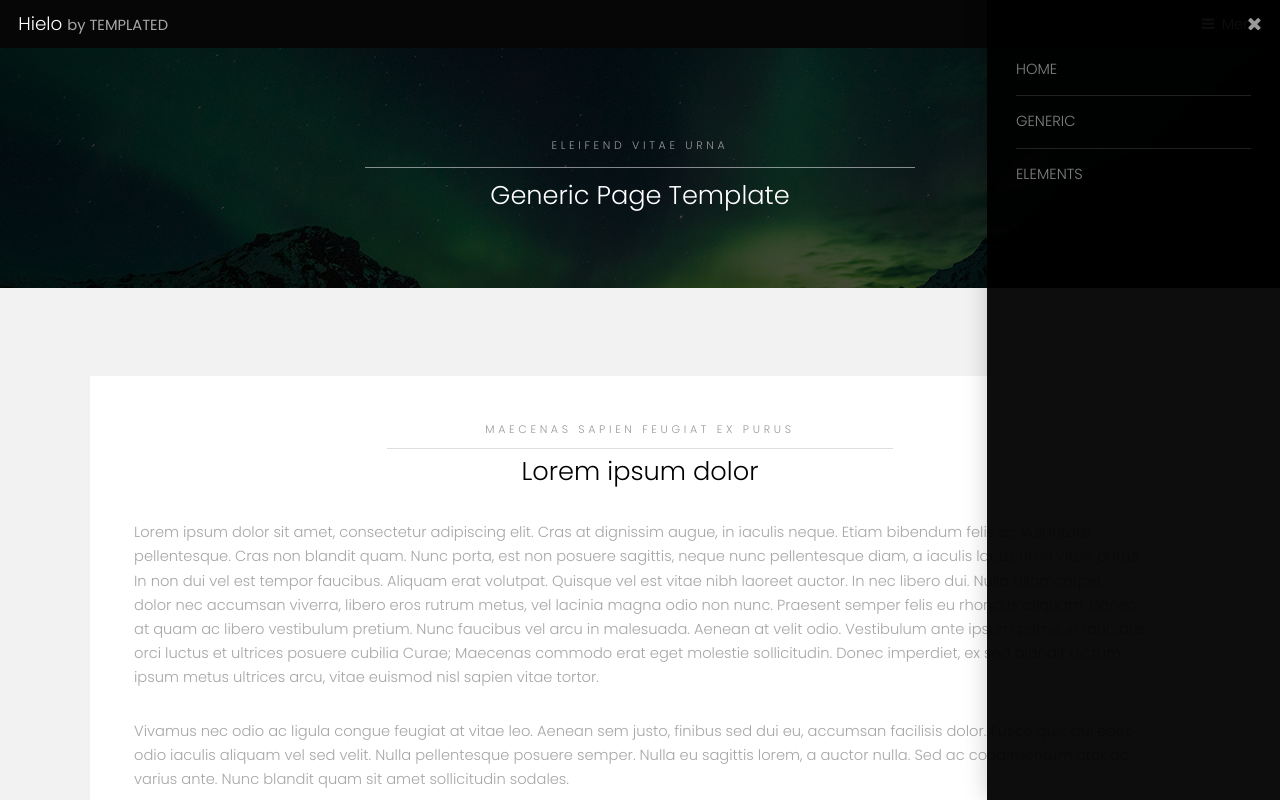
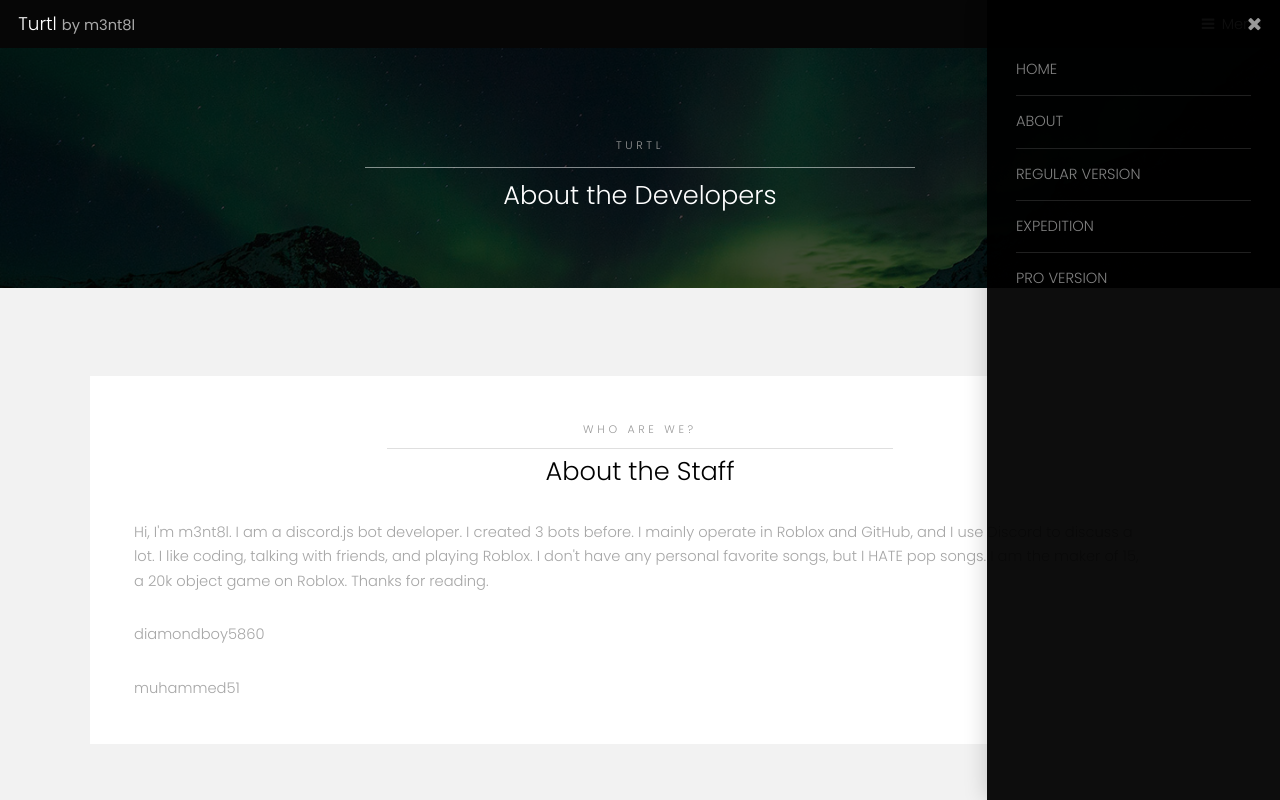
Before and after one commit to m3ntalhtml/turtl, a plain HTML site: page generic.html in a window 1280 px wide. Both pictures are taken after a click on the link "Menu". Shown: the top 800 px of the page. Drawn offline with Linux system fonts and the light colour scheme.

Commit message:
Update generic.html

```diff
--- a/generic.html
+++ b/generic.html
@@ -6,7 +6,7 @@
 -->
 <html>
 	<head>
-		<title>Hielo by TEMPLATED</title>
+		<title>Turtl - About</title>
 		<meta charset="utf-8" />
 		<meta name="viewport" content="width=device-width, initial-scale=1" />
 		<link rel="stylesheet" href="assets/css/main.css" />
@@ -15,7 +15,7 @@
 
 		<!-- Header -->
 			<header id="header">
-				<div class="logo"><a href="index.html">Hielo <span>by TEMPLATED</span></a></div>
+				<div class="logo"><a href="index.html">Turtl <span>by m3nt8l</span></a></div>
 				<a href="#menu">Menu</a>
 			</header>
 
@@ -23,8 +23,10 @@
 			<nav id="menu">
 				<ul class="links">
 					<li><a href="index.html">Home</a></li>
-					<li><a href="generic.html">Generic</a></li>
-					<li><a href="elements.html">Elements</a></li>
+					<li><a href="generic.html">About</a></li>
+					<li><a href="regular.html">Regular Version</a></li>
+					<li><a href="development.html">Expedition</a></li>
+					<li><a href="pro.html">Pro Version</a></li>
 				</ul>
 			</nav>
 
@@ -32,8 +34,8 @@
 			<section id="One" class="wrapper style3">
 				<div class="inner">
 					<header class="align-center">
-						<p>Eleifend vitae urna</p>
-						<h2>Generic Page Template</h2>
+						<p>Turtl</p>
+						<h2>About the Developers</h2>
 					</header>
 				</div>
 			</section>
@@ -44,14 +46,14 @@
 					<div class="box">
 						<div class="content">
 							<header class="align-center">
-								<p>maecenas sapien feugiat ex purus</p>
-								<h2>Lorem ipsum dolor</h2>
+								<p>Who are we?</p>
+								<h2>About the Staff</h2>
 							</header>
-							<p>Lorem ipsum dolor sit amet, consectetur adipiscing elit. Cras at dignissim augue, in iaculis neque. Etiam bibendum felis ac vulputate pellentesque. Cras non blandit quam. Nunc porta, est non posuere sagittis, neque nunc pellentesque diam, a iaculis lacus urna vitae purus. In non dui vel est tempor faucibus. Aliquam erat volutpat. Quisque vel est vitae nibh laoreet auctor. In nec libero dui. Nulla ullamcorper, dolor nec accumsan viverra, libero eros rutrum metus, vel lacinia magna odio non nunc. Praesent semper felis eu rhoncus aliquam. Donec at quam ac libero vestibulum pretium. Nunc faucibus vel arcu in malesuada. Aenean at velit odio. Vestibulum ante ipsum primis in faucibus orci luctus et ultrices posuere cubilia Curae; Maecenas commodo erat eget molestie sollicitudin. Donec imperdiet, ex sed blandit dictum, ipsum metus ultrices arcu, vitae euismod nisl sapien vitae tortor.</p>
+							<p>Hi, I'm m3nt8l. I am a discord.js bot developer. I created 3 bots before. I mainly operate in Roblox and GitHub, and I use Discord to discuss a lot. I like coding, talking with friends, and playing Roblox. I don't have any personal favorite songs, but I HATE pop songs. I am the maker of 15, a 20k object game on Roblox. Thanks for reading.</p>
 
-							<p>Vivamus nec odio ac ligula congue feugiat at vitae leo. Aenean sem justo, finibus sed dui eu, accumsan facilisis dolor. Fusce quis dui eget odio iaculis aliquam vel sed velit. Nulla pellentesque posuere semper. Nulla eu sagittis lorem, a auctor nulla. Sed ac condimentum orci, ac varius ante. Nunc blandit quam sit amet sollicitudin sodales.</p>
+							<p>diamondboy5860</p>
 
-							<p>Vivamus ultricies mollis mauris quis molestie. Quisque eu mi velit. In et cursus nibh. Donec facilisis, orci sed mollis hendrerit, nunc risus mattis odio, eget efficitur nisl orci a lectus. Aenean finibus neque convallis orci sollicitudin tincidunt. Vivamus lacinia facilisis diam, quis facilisis nisi luctus nec. Aliquam ac molestie enim, ut ultrices elit. Fusce laoreet vulputate risus in tincidunt. Sed commodo mollis maximus. Nullam varius laoreet nibh sit amet facilisis. Donec ac odio vehicula, consequat elit et, sodales justo. Vestibulum ante ipsum primis in faucibus orci luctus et ultrices posuere cubilia Curae; Nullam ac auctor mauris, in hendrerit libero. </p>
+							<p>muhammed51 </p>
 						</div>
 					</div>
 				</div>
@@ -68,7 +70,7 @@
 					</ul>
 				</div>
 				<div class="copyright">
-					&copy; Untitled. All rights reserved.
+					&copy; getrekton. All rights reserved.
 				</div>
 			</footer>
 
```
